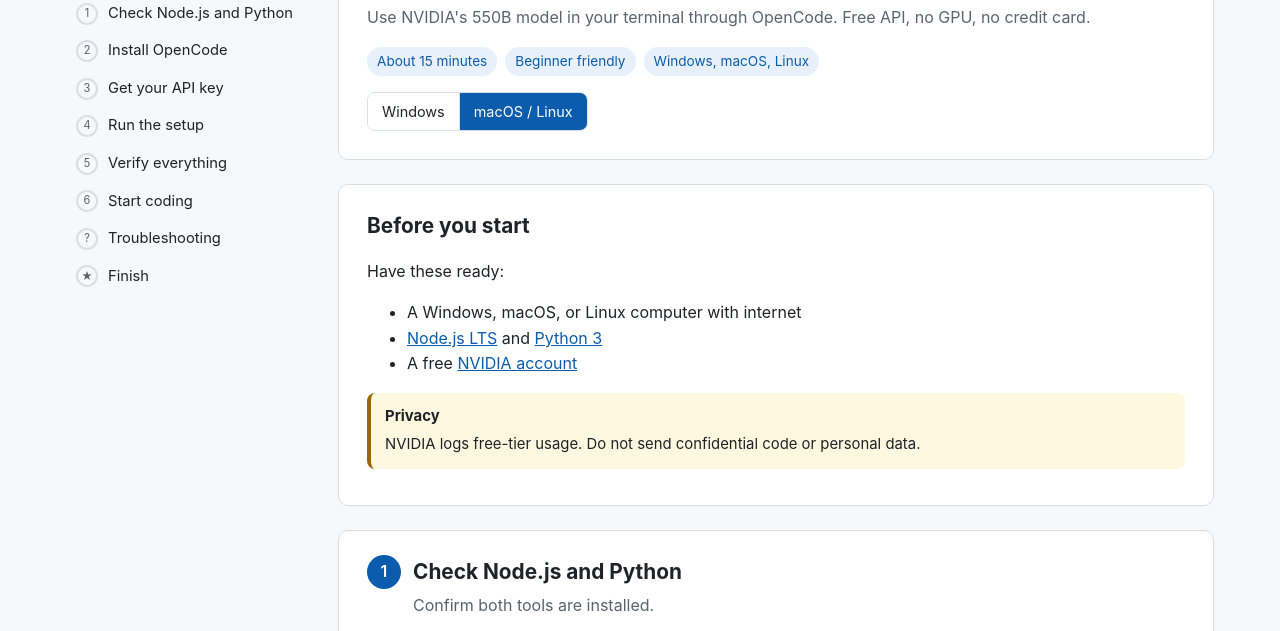
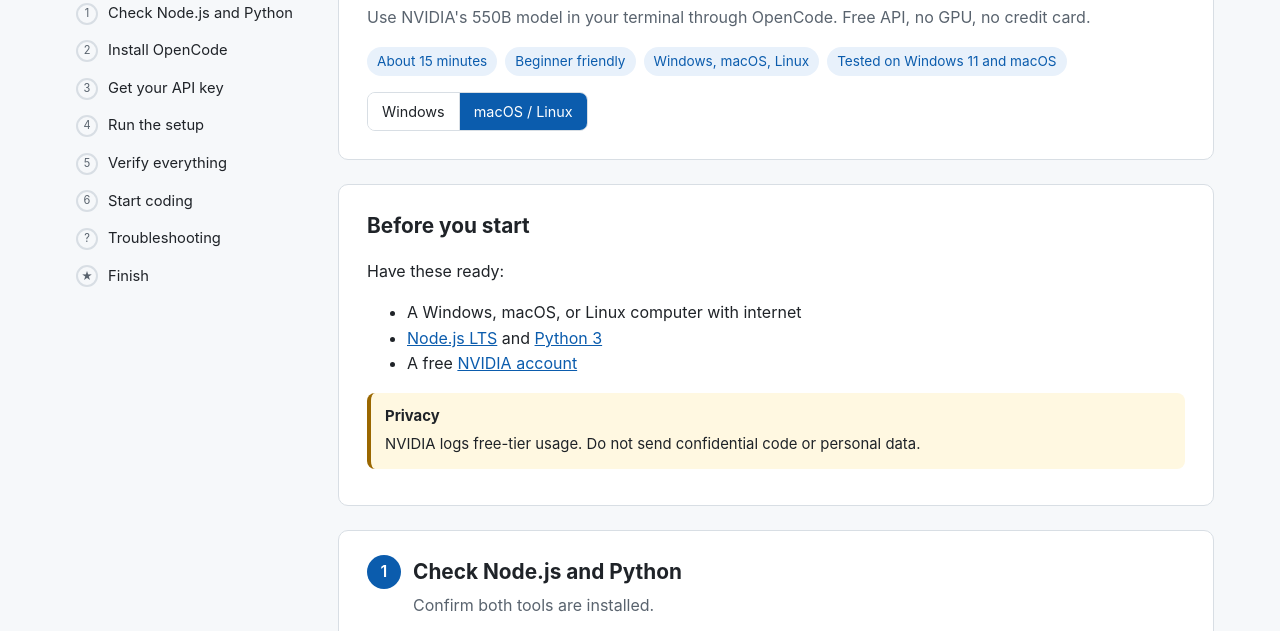
Before and after one commit to Aj-Networks/nemotron-3-ultra, a plain HTML site: page website/index.html in a window 1280 px wide. Shown: the part 152-783 px from the top of the page. Drawn offline with Linux system fonts and the light colour scheme.

Commit message:
docs: note windows 11 and macos as tested platforms

```diff
--- a/website/index.html
+++ b/website/index.html
@@ -272,6 +272,7 @@
         <span class="chip">About 15 minutes</span>
         <span class="chip">Beginner friendly</span>
         <span class="chip">Windows, macOS, Linux</span>
+        <span class="chip">Tested on Windows 11 and macOS</span>
       </div>
       <div class="os-switch" role="tablist" aria-label="Operating system">
         <button class="active" data-set-os="win">Windows</button>
```
Also changed, not shown: 1 other file.
